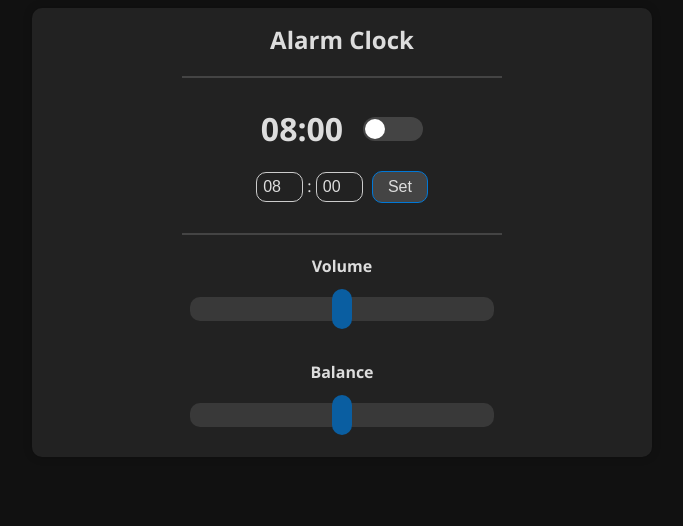
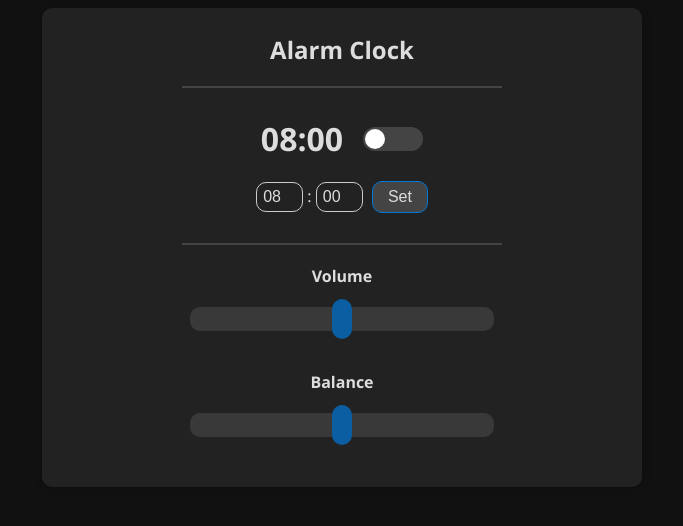
Before and after one commit to janek/music-alarm-clock, a Flask app: page / in a window 1280 px wide. Shown: the top 526 px of the page, without its empty margins (298-981 px from the left). Run offline with Flask 3, Linux system fonts and the light colour scheme; parts of the project's set-up code (start-up, migrations or seed data) failed here and were passed over.

Commit message:
Improve padding

```diff
--- a/templates/index.html
+++ b/templates/index.html
@@ -20,10 +20,11 @@
             text-align: center;
             max-width: 600px;
             margin: 0 auto;
-            padding: 10px;
             background-color: #222;
             border-radius: 10px;
             box-shadow: 0 0 10px rgba(0, 0, 0, 0.2);
+            padding-top: 20px;
+            padding-bottom: 30px;
         }
 
         .current-alarm-info {
```
